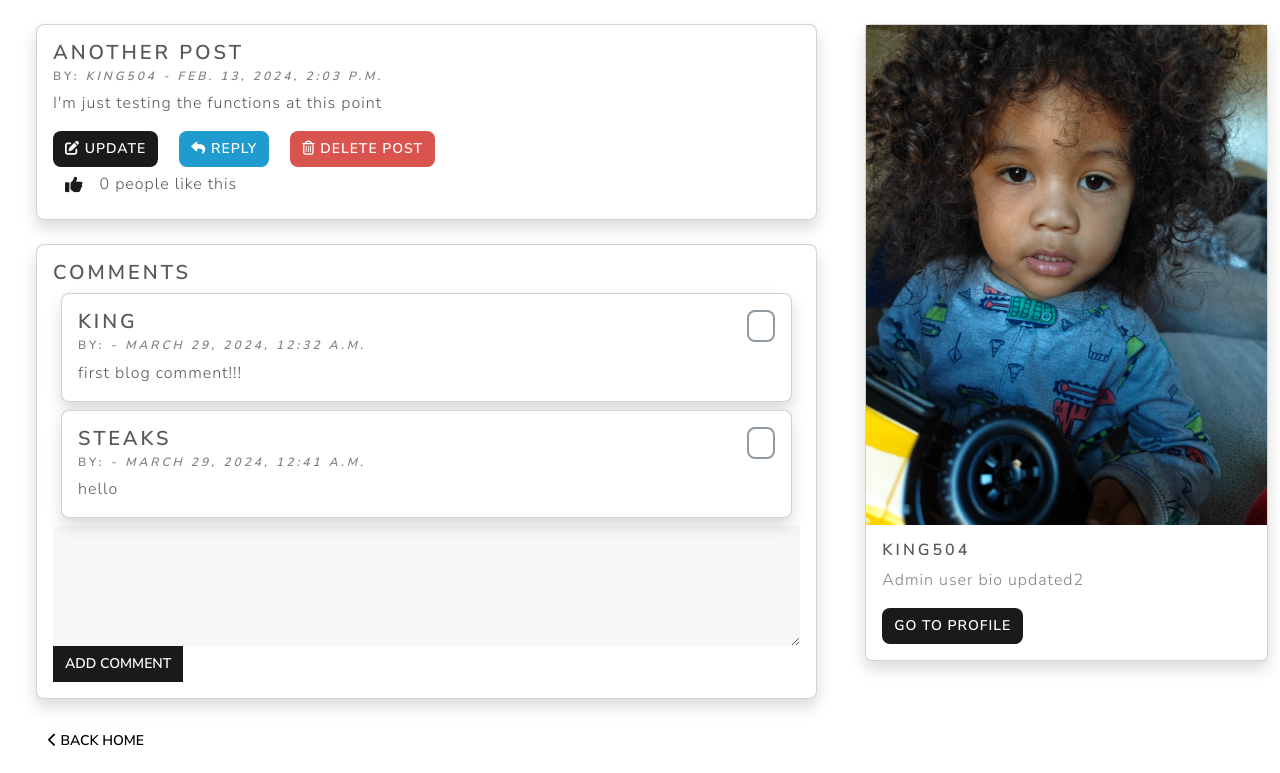
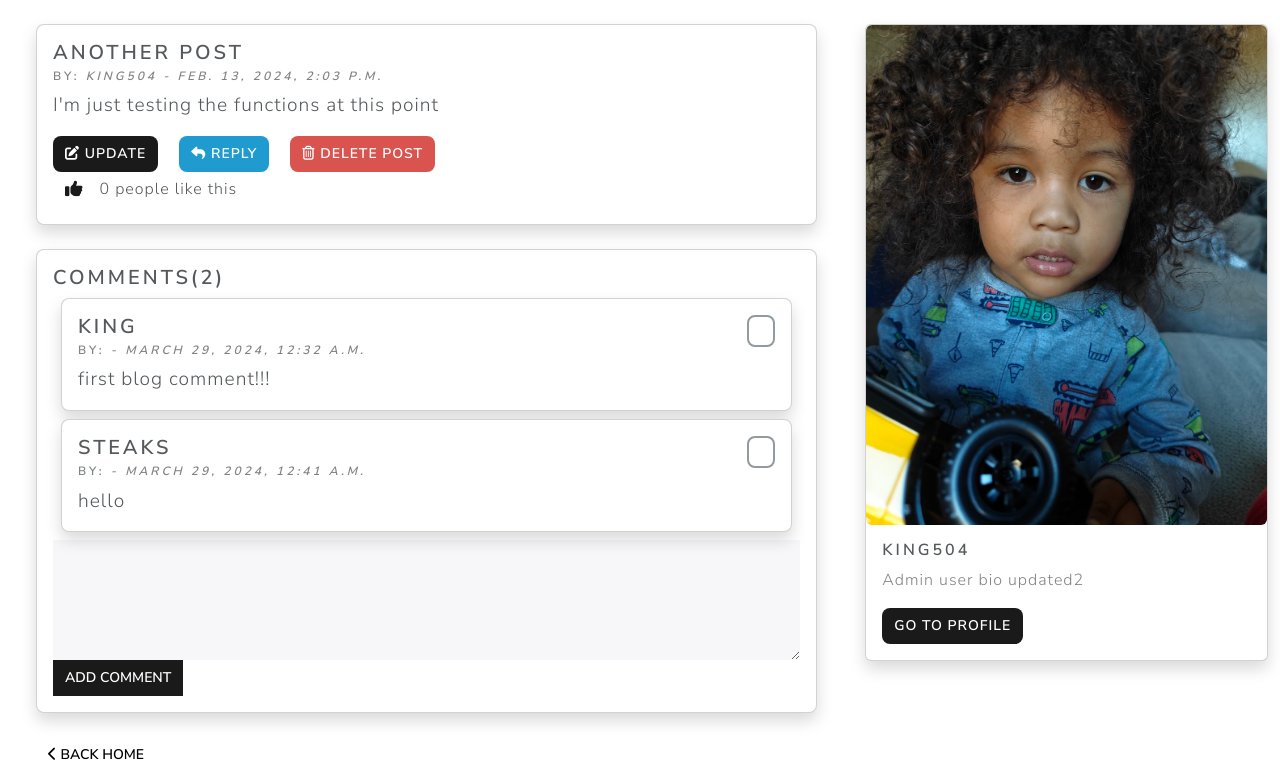
Before and after one commit to Kenmitchell2012/blog, a Django app: page /post/3 in a window 1280 px wide. Shown: the part 119-892 px from the top of the page. Before the commit the page ends 865 px from the top, so only its background shows below. Run offline with Django 4.2, Linux system fonts and the light colour scheme; a user stored in the database is signed in; data comes from the database, SQL or seed files in the repository; both versions use the stored data as it was after the commit; some libraries are stand-ins or nearby versions.

Commit message:
fix profile page

```diff
--- a/blog/members/templates/registration/user_profile.html
+++ b/blog/members/templates/registration/user_profile.html
@@ -46,7 +46,7 @@
                                 <button type="button" class="btn rounded-3 btn-sm btn-outline-secondary">{{post.category}}</button>
                             </div>
                             <h6 class="card-subtitle mb-2 text-muted">by: <cite title="Source Title">{{post.author}} - {{ post.created_at }}</cite></h6>
-                            <p class="card-text">{{ post.body|truncatechars:100 }}</p>
+                            <p class="card-text mt-3">{{ post.body|striptags }}</p>
                             <a href="{% url 'post' post.pk %}" class="btn btn-primary card-link rounded-3">
                                 <i class="fa-regular fa-eye"></i>
                                 View Post
--- a/blog/theblog/templates/home.html
+++ b/blog/theblog/templates/home.html
@@ -11,7 +11,7 @@
             <div class="mt-4 mb-4 me-4 ms-4">
                 {% for post in object_list %}
                 <a href="{% url 'post' post.pk %}" class="card-link post-user-name" style="text-decoration: none;">
-                    <div class="card mb-1 rounded-3 shadow">
+                    <div class="card mb-2 rounded-3 shadow">
                         <div class="d-flex card-header justify-content-between">
                             <div class="d-flex">
                                 {% if post.author.profile.profile_pic %}
@@ -37,7 +37,7 @@
                             {% endif %}
                         </div>
                         <div class="card-body">
-                            <p class="card-text text-center">{{ post.body|truncatechars:100|safe }}</p>
+                            <p class="card-text" style="font-size: 1.2rem;">{{ post.body|striptags }}</p>
                         </div>
                         <div class="ms-3 mt-2 mb-2 me-3 d-flex card-buttons justify-content-between">
                             <div class="view_comment">
--- a/blog/theblog/templates/navbar.html
+++ b/blog/theblog/templates/navbar.html
@@ -63,7 +63,7 @@
                       {% if user.profile.id %}
                       <a class="nav-link" href="{% url 'show_profile_page' user.profile.id %}">
                           <i class="fa-solid fa-user"></i>
-                          Show Profile
+                          View My Profile
                       </a>
                       <a class="nav-link" href="{% url 'edit_profile_page' user.profile.id %}">
                           <i class="fa-solid fa-user"></i>
--- a/blog/theblog/templates/view.html
+++ b/blog/theblog/templates/view.html
@@ -13,8 +13,9 @@
                         <!-- Add Bootstrap classes to the image for alignment -->
                         {% if post.header_image %}
                             <img style="object-fit: cover; width: 100%; max-height: 100%" class="img-fluid mb-2" src="{{ post.header_image.url }}" alt="">
+
                         {% endif %}
-                        <p class="article-content card-text">{{post.body|safe}}</p>
+                        <p class="card-text" style="font-size: 1.2rem;">{{post.body|striptags}}</p>
                         {% if user.is_authenticated %}
                             {% if user.id == post.author.id %}
                                 <a href="{% url 'update_post' post.pk %}" class="btn btn-primary card-link rounded-3">
@@ -58,7 +59,7 @@
                <!-- Comment section -->
                 <div class="card mt-2 mb-4 me-4 ms-4 shadow rounded-3">
                     <div class="card-body">
-                        <h4 class="me-2 card-title">Comments</h4>
+                        <h4 class="me-2 card-title">Comments({{ post.comments.count }})</h4>
                         {% if not post.comments.all %}
                             <p class="card-text">No comments yet! You can be the first....</p>
                         {% else %}
@@ -70,7 +71,7 @@
                                             <button type="button" class="btn rounded-3 btn-sm btn-outline-secondary">{{comment.author}}</button>
                                         </div>
                                         <h6 class="card-subtitle mb-2 text-muted">by: <cite title="Source Title">{{comment.post.author.user.user.first_name}} - {{ comment.date_added }}</cite></h6>
-                                        <p class="card-text">{{ comment.body }}</p>
+                                        <p class="card-text" style="font-size: 1.2rem;">{{ comment.body }}</p>
                                     </div>
                                 </div>
                             {% endfor %}
@@ -104,14 +105,19 @@
                     <div class="post">
                         <div class="me-2 rounded ms-2">
                             {% if post.author.profile_pic %}
-                                <img src="{{ post.author.profile_pic.url }}" alt="{{ post.author.username }}">
+                                <img class="rounded-2" src="{{ post.author.profile_pic.url }}" alt="profile pic">
                             {% else %}
                                 <img src="{% static 'theblog/images/blank_profile_pic.jpg' %}" id="profile-picture" style="width: 50px; height: 50px;" class="rounded-circle profile-picture profile_pic mb-2 mx-auto" alt="Profile Picture">
                             {% endif %}
                         </div>
                     </div>
                 {% endfor %}
-                    <img style="object-fit: cover; width: 100%; max-height: 500px;" src="{{ post.author.profile.profile_pic.url }}" max-height="100" class="card-img-top" alt="Profile Picture">
+                    {% if post.author.profile.profile_pic %}
+                        <img class="rounded" style="object-fit: cover; width: 100%; max-height: 500px;" src="{{ post.author.profile.profile_pic.url }}" max-height="100" class="card-img-top" alt="Profile Picture">
+                    {% else %}
+                        <img class="rounded" src="{% static 'theblog/images/blank_profile_pic.jpg' %}" id="profile-picture" style="width: 100%; max-height: 500px;" class=" profile_pic mb-2 mx-auto" alt="Profile Picture">
+                    {% endif %}
+
                     <div class="card-body">
                         <h5 class="card-title">{{ post.author.username }}</h5>
                         <p class="card-text text-muted">{{post.author.profile.bio}}</p>
```
Also changed, not shown: blog/db.sqlite3.
